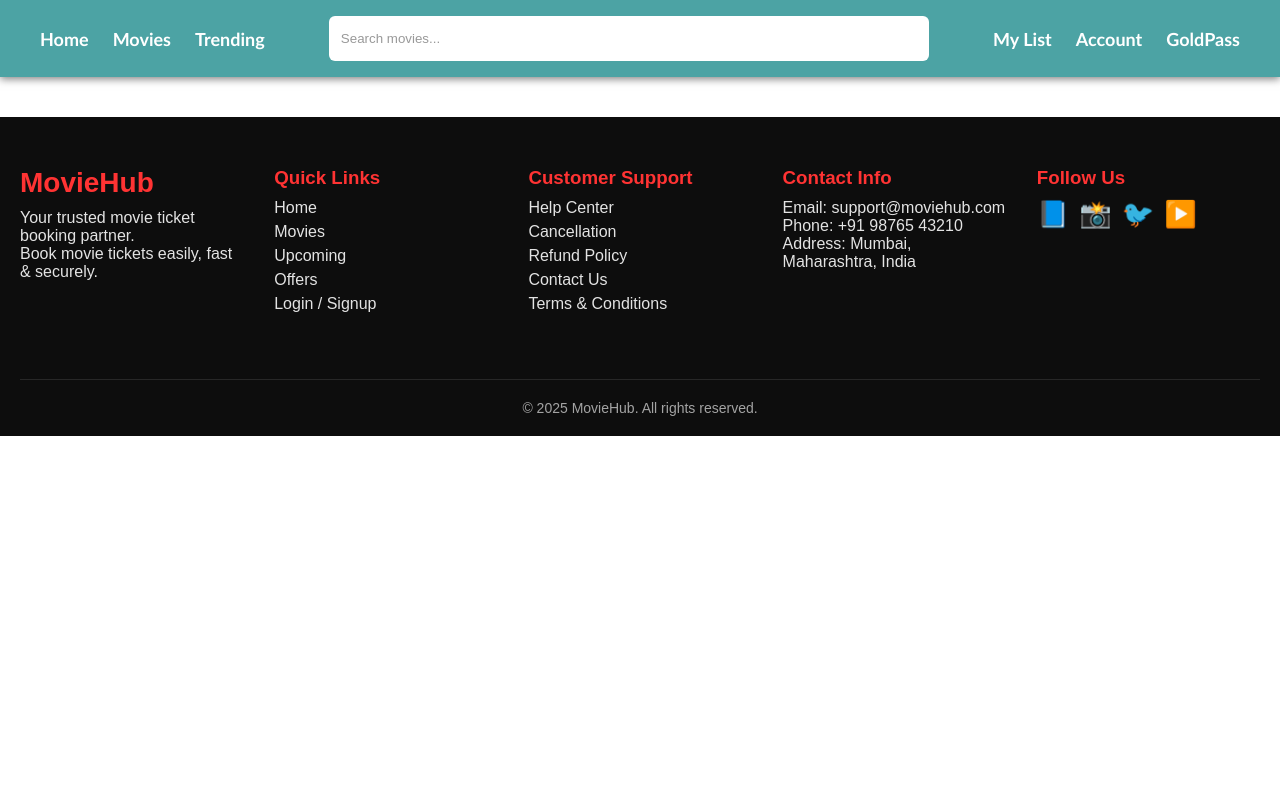
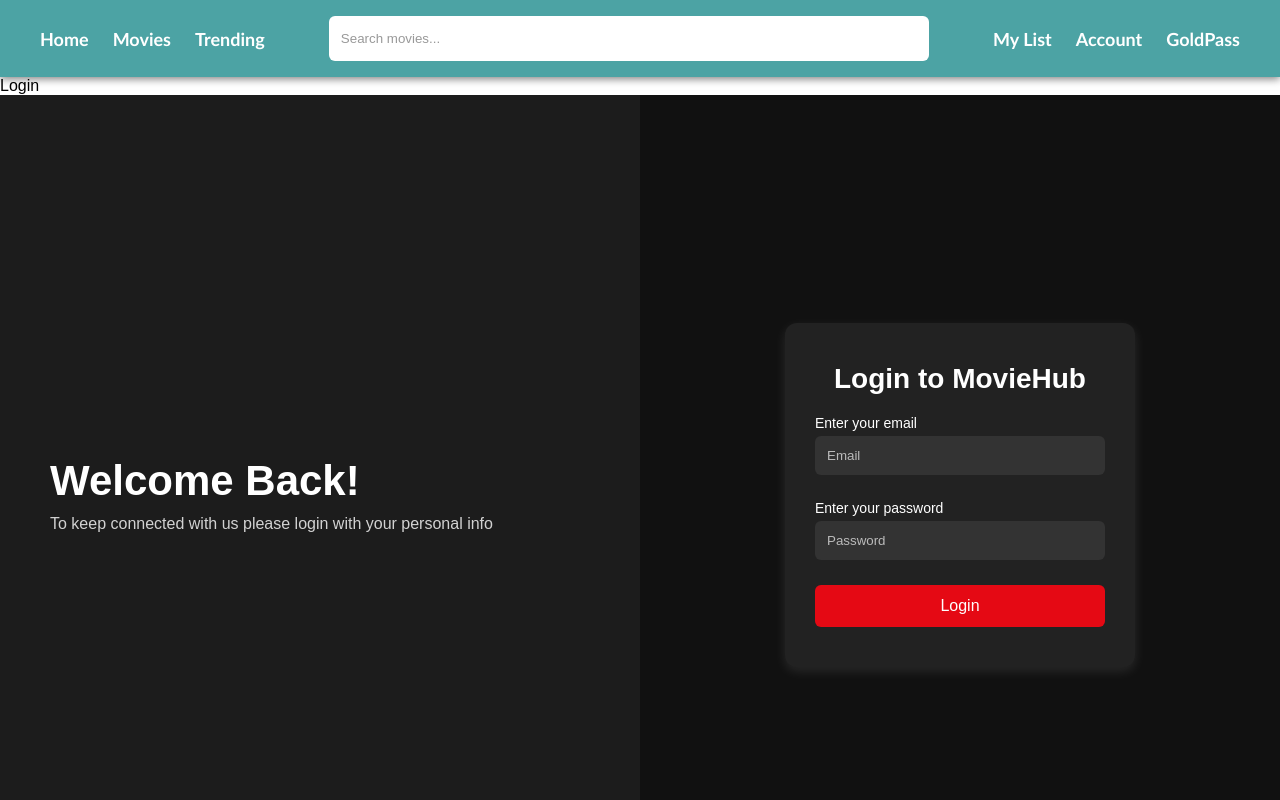
Before and after one commit to vinayak-chandrol/Movie-seats-booking-project, a React (Vite) app: page /Login in a window 1280 px wide. Shown: the top 800 px of the page. Built offline with nearby package versions, Linux system fonts and the light colour scheme.

Commit message:
login and signup working

```diff
--- a/db.json
+++ b/db.json
@@ -1,7 +1,7 @@
 {
   "movies": [
     {
-            "id": 1,
+      "id": "1",
       "image": "https://i.pinimg.com/1200x/2c/5c/2b/2c5c2b3b82e42f93529a27aed9d2ed45.jpg",
       "title": "Demon Slayer: infinity Castle",
       "year": 2025,
@@ -10,7 +10,7 @@
       "duration": "1h 57m"
     },
     {
-            "id": 2,
+      "id": "2",
       "image": "https://i.pinimg.com/1200x/b2/f8/43/b2f843111df8347133dca44dc2c5f57b.jpg",
       "title": "Avatar: The Way of Water",
       "year": 2022,
@@ -19,7 +19,7 @@
       "duration": "3h 12m"
     },
     {
-            "id": 3,
+      "id": "3",
       "image": "https://i.pinimg.com/1200x/dc/77/a2/dc77a2ce208d4333898c1650f6d2fba7.jpg",
       "title": "Top Gun: Maverick",
       "year": 2022,
@@ -28,7 +28,7 @@
       "duration": "2h 11m"
     },
     {
-      "id": 4,
+      "id": "4",
       "image": "https://i.pinimg.com/736x/f2/ed/56/f2ed560fe62d4de524ad4be43d5658fb.jpg",
       "title": "Spider-Man: No Way Home",
       "year": 2021,
@@ -37,7 +37,7 @@
       "duration": "2h 28m"
     },
     {
-      "id": 5,
+      "id": "5",
       "image": "https://i.pinimg.com/736x/a9/d7/aa/a9d7aa8081c175ac68d8d191a2aa8329.jpg",
       "title": "John Wick: Chapter 4",
       "year": 2023,
@@ -46,7 +46,7 @@
       "duration": "2h 49m"
     },
     {
-      "id": 6,
+      "id": "6",
       "image": "https://i.pinimg.com/736x/51/26/08/512608d675fd98fca4105f90ab7d6d5c.jpg",
       "title": "The Batman",
       "year": 2022,
@@ -55,7 +55,7 @@
       "duration": "2h 56m"
     },
     {
-      "id": 7,
+      "id": "7",
       "image": "https://i.pinimg.com/1200x/77/9d/a3/779da30964fb69b47c4f03138d482f9d.jpg",
       "title": "Oppenheimer",
       "year": 2023,
@@ -64,7 +64,7 @@
       "duration": "3h 0m"
     },
     {
-      "id": 8,
+      "id": "8",
       "image": "https://i.pinimg.com/736x/1a/12/e4/1a12e43e9f2083ffca2174bdaeaa2968.jpg",
       "title": "Dune: Part Two",
       "year": 2024,
@@ -73,7 +73,7 @@
       "duration": "2h 46m"
     },
     {
-      "id": 9,
+      "id": "9",
       "image": "https://i.pinimg.com/736x/62/69/fd/6269fd0fbc6a7f1e84c61167e42ee50b.jpg",
       "title": "Black Panther: Wakanda Forever",
       "year": 2022,
@@ -82,7 +82,7 @@
       "duration": "2h 41m"
     },
     {
-      "id": 10,
+      "id": "10",
       "image": "https://i.pinimg.com/736x/94/39/cb/9439cbbdc229a4e984aa18d56e403500.jpg",
       "title": "Mission: Impossible – Dead Reckoning Part One",
       "year": 2023,
@@ -91,13 +91,28 @@
       "duration": "2h 43m"
     }
   ],
-
   "users": [
     {
-        "id": 1,
+      "id": "1",
       "username": "john_doe",
       "email": "john123@gmail.com",
       "password": "john123"
+    },
+    {
+      "id": "e9b4",
+      "name": "",
+      "email": "123@gmail.com",
+      "phone": "123456",
+      "password": "1234",
+      "username": "First"
+    },
+    {
+      "id": "d470",
+      "name": "",
+      "email": "adesh@gmail.com",
+      "phone": "34803820",
+      "password": "1234",
+      "username": "adesh"
     }
   ]
 }
--- a/src/App.jsx
+++ b/src/App.jsx
@@ -8,6 +8,7 @@ import Card from './component/Card'
 import Footer from './component/Footer'
 import Signup from './Pages/Signup.jsx'
 import Home from './Pages/Home.jsx'
+import Login from './Pages/Login.jsx'
 function App() {
 
 
@@ -17,8 +18,8 @@ function App() {
        <Nav />
        <Routes>
         <Route path="/" element={<Home />} />
-        {/* ADD THIS */}
         <Route path="/Signup" element={<Signup />} />
+        <Route path="/Login" element={<Login />} />
       </Routes>
 
 
--- /dev/null
+++ b/src/Pages/Login.jsx
@@ -0,0 +1,39 @@
+import React from 'react'
+import "../assets/Login.css";
+import {useState} from "react";
+
+
+const Login = () => {
+
+    const data=useState({email:"",password:""});
+
+
+  return (
+  <>
+  <div>Login</div>
+
+  <div className="Loginpage">
+    <div className="partone">
+      <h1>Welcome Back!</h1>
+      <p>To keep connected with us please login with your personal info</p>
+    </div>
+
+    <div className="parttwo">
+      <div className="loginform">
+        <h1>Login to MovieHub</h1>
+
+        <label>Enter your email</label>
+        <input type="email" name="email" placeholder="Email" />
+
+        <label>Enter your password</label>
+        <input type="password" name="password" placeholder="Password" />
+
+        <button className="btntwo">Login</button>
+      </div>
+    </div>
+  </div>
+</>
+  )
+}
+
+export default Login
--- a/src/Pages/Signup.jsx
+++ b/src/Pages/Signup.jsx
@@ -1,7 +1,34 @@
-import React from "react";
+import React, { useState } from "react";
+import Login from "./Login";
 import "../assets/Signup.css";
+import { useNavigate } from "react-router-dom";
 
 const Signup = () => {
+
+  const navigate=useNavigate();
+
+  const [form,setForm]=useState({name:"",email:"",phone:"",password:""});
+
+  const handleChange=(e)=>{
+    setForm({...form,[e.target.name]:e.target.value})
+  }
+
+  async function handleSubmit(e){
+    e.preventDefault();
+    fetch("http://localhost:5000/users",{
+      method:"POST",
+      headers:{"Content-Type":"application/json"},
+
+      body:JSON.stringify(form)
+    })
+    .then((res)=>res.json())
+    .then((data)=>alert("User registered successfully"))
+    .then(()=>navigate("/Login"))
+    .catch((error)=>console.error("Error:",error));
+
+  }
+
+
   return (
      <div className="signup-wrapper">
       <div className="left-section">
@@ -9,21 +36,21 @@ const Signup = () => {
 
       <h2 className="signup-title">Create Account</h2>
 
-      <form className="signup-form">
+      <form className="signup-form" onSubmit={handleSubmit}>
         <label>First Name</label>
-        <input type="text" placeholder="Enter first name" />
+        <input type="text" name="username" placeholder="Enter first name"  onChange={handleChange}/>
 
         <label>Last Name</label>
         <input type="text" placeholder="Enter last name" />
 
         <label>Email</label>
-        <input type="email" placeholder="Enter email" />
+        <input type="email" name="email" placeholder="Enter email"  onChange={handleChange} />
 
         <label>Phone Number</label>
-        <input type="tel" placeholder="Enter phone number" />
+        <input type="tel" name="phone" placeholder="Enter phone number"  onChange={handleChange} />
 
         <label>Password</label>
-        <input type="password" placeholder="Enter password" />
+        <input type="password" name="password" placeholder="Enter password"  onChange={handleChange} />
 
         <button type="submit">Sign Up</button>
       </form>
--- /dev/null
+++ b/src/assets/Login.css
@@ -0,0 +1,89 @@
+*{
+    margin: 0;
+    padding: 0;
+    box-sizing: border-box;
+}
+
+.Loginpage {
+  display: flex;
+  width: 100%;
+  height: 100vh;
+  background: #111;
+  color: white;
+}
+
+.partone {
+  width: 50%;
+  background: #1c1c1c;
+  padding: 80px 50px;
+  display: flex;
+  flex-direction: column;
+  justify-content: center;
+}
+
+.partone h1 {
+  font-size: 42px;
+  margin-bottom: 10px;
+}
+
+.partone p {
+  font-size: 16px;
+  opacity: 0.8;
+}
+
+.parttwo {
+  width: 50%;
+  display: flex;
+  align-items: center;
+  justify-content: center;
+}
+
+.loginform {
+  width: 350px;
+  background: #222;
+  padding: 40px 30px;
+  border-radius: 12px;
+  box-shadow: 0 4px 12px rgba(255, 255, 255, 0.1);
+}
+
+.loginform h1 {
+  margin-bottom: 20px;
+  font-size: 28px;
+  text-align: center;
+}
+
+.loginform label {
+  display: block;
+  font-size: 14px;
+  margin: 10px 0 5px;
+}
+
+.loginform input {
+  width: 100%;
+  padding: 12px;
+  border-radius: 6px;
+  border: none;
+  margin-bottom: 15px;
+  background: #333;
+  color: white;
+}
+
+.loginform input::placeholder {
+  color: #bbb;
+}
+
+.btntwo {
+  width: 100%;
+  padding: 12px;
+  background: #e50914;
+  border: none;
+  border-radius: 6px;
+  font-size: 16px;
+  color: white;
+  cursor: pointer;
+  margin-top: 10px;
+}
+
+.btntwo:hover {
+  background: #ff0f1f;
+}
```
Lines whose indentation alone changed are shown as unchanged.
